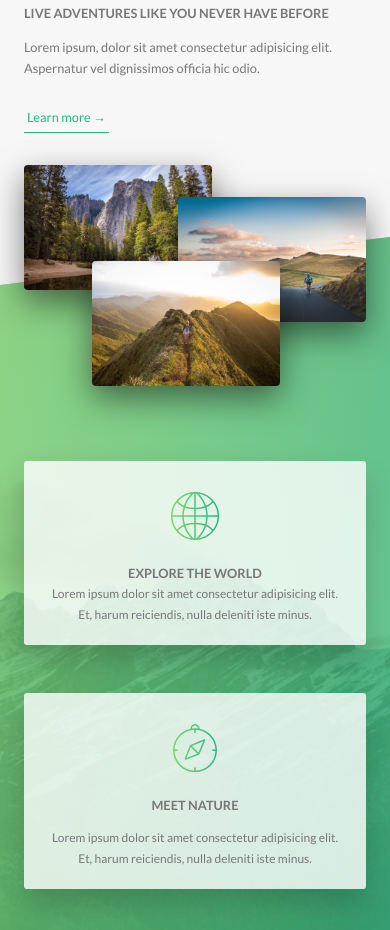
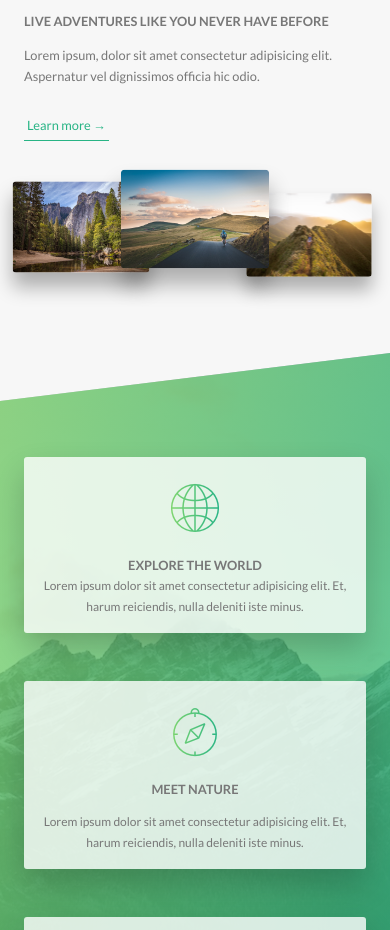
Before and after one commit to altmetrick/saas_project_1, a website: page index.html in a window 390 px wide. Shown: the part 1067-1997 px from the top of the page. Drawn offline with Linux system fonts and the light colour scheme.

Commit message:
added media queries for layou, about and features sections

```diff
--- a/sass/abstracts/_mixins.scss
+++ b/sass/abstracts/_mixins.scss
@@ -21,12 +21,6 @@
 1200px - 1800px : Our normal styles apply;
 1800px - ....   : Big desktop;
 */
-
-@mixin respond-phone {
-  @media (max-width: 600px) {
-    @content;
-  }
-}
 
 /*
 Order to add media queries:
--- a/sass/base/_utils.scss
+++ b/sass/base/_utils.scss
@@ -7,9 +7,17 @@
 }
 .u-margin-bottom-medium {
   margin-bottom: 4rem !important;
+
+  @include respond(tab-port) {
+    margin-bottom: 3rem !important;
+  }
 }
 .u-margin-bottom-big {
   margin-bottom: 8rem !important;
+
+  @include respond(tab-port) {
+    margin-bottom: 5rem !important;
+  }
 }
 
 .u-margin-top-small {
--- a/sass/components/_composition.scss
+++ b/sass/components/_composition.scss
@@ -2,10 +2,12 @@
   position: relative;
 
   &__photo {
+    position: absolute;
     z-index: 10;
+
     width: 55%;
     box-shadow: 0 1.5rem 4rem rgba($color-black, 0.5);
-    border-radius: 4px;
+    border-radius: 3px;
 
     transition: all 0.3s;
 
@@ -18,22 +20,43 @@
       outline: 1.5rem solid rgba($color-primary-light, 0.8);
     }
 
+    @include respond(tab-port) {
+      float: left;
+      position: relative;
+      width: 33.333333%;
+      box-shadow: 0 1.5rem 2rem rgba($color-black, 0.3);
+    }
+
     &--p1 {
-      position: absolute;
       top: -2rem;
       left: 0rem;
+
+      @include respond(tab-port) {
+        top: 0;
+        transform: scale(1.2);
+      }
     }
 
     &--p2 {
-      position: absolute;
       top: 2rem;
       right: 0;
+
+      @include respond(tab-port) {
+        top: -1rem;
+        transform: scale(1.3);
+        z-index: 11;
+      }
     }
 
     &--p3 {
-      position: absolute;
       top: 10rem;
       left: 20%;
+
+      @include respond(tab-port) {
+        top: 1rem;
+        left: 0;
+        transform: scale(1.1);
+      }
     }
   }
 
--- a/sass/components/_feature-box.scss
+++ b/sass/components/_feature-box.scss
@@ -8,6 +8,10 @@
 
   transition: all 0.3s;
 
+  @include respond(tab-port) {
+    padding: 2rem;
+  }
+
   &__icon {
     font-size: 6rem;
 
@@ -15,6 +19,11 @@
     background-image: linear-gradient(to right, $color-primary-light, $color-primary-dark);
     -webkit-background-clip: text;
     color: transparent;
+    margin-bottom: 0.5rem;
+
+    @include respond(tab-port) {
+      margin-bottom: 0;
+    }
   }
 
   &:hover {
--- a/sass/layout/_footer.scss
+++ b/sass/layout/_footer.scss
@@ -16,6 +16,10 @@
     width: 15rem;
     height: auto;
     margin-bottom: 8rem;
+
+    @include respond(tab-port) {
+      margin-bottom: 6rem;
+    }
   }
 
   &__navigation {
--- a/sass/pages/_home.scss
+++ b/sass/pages/_home.scss
@@ -1,11 +1,15 @@
 .section-about {
   background-color: $color-gray-light-1;
-  padding: 20rem 0;
+  padding: 25rem 0;
   margin-top: -20vh;
+
+  @include respond(tab-port) {
+    padding: 24rem 0;
+  }
 }
 
 .section-features {
-  padding: 25rem 0;
+  padding: 20rem 0;
   background-image: linear-gradient(
       to right bottom,
       rgba($color-primary-light, 0.8),
@@ -24,17 +28,29 @@
   //using skewY(-7deg) to get effect as clip-path: polygon(),
   //but we want only section block to be skewed, so we need to 'unskew' direct children of this section
   // .section-features > * , '>' - direct child selector, * - select all
+
+  @include respond(tab-port) {
+    padding: 10rem 0;
+  }
 }
 
 .section-tours {
   background-color: $color-gray-light-1;
   padding: 25rem 0 15rem 0;
   margin-top: -10rem;
+
+  @include respond(tab-port) {
+    padding: 20rem 0 10rem 0;
+  }
 }
 
 .section-stories {
   position: relative;
   padding: 20rem 0;
+
+  @include respond(tab-port) {
+    padding: 15rem 0;
+  }
 }
 
 .section-booking {
@@ -44,6 +60,10 @@
     rgba($color-primary-light, 1),
     rgba($color-primary-dark, 1)
   );
+
+  @include respond(tab-port) {
+    padding: 10rem 0;
+  }
 
   .book {
     // creating a 'solid gradient' on top of an img
```
Also changed, not shown: css/style.css.
